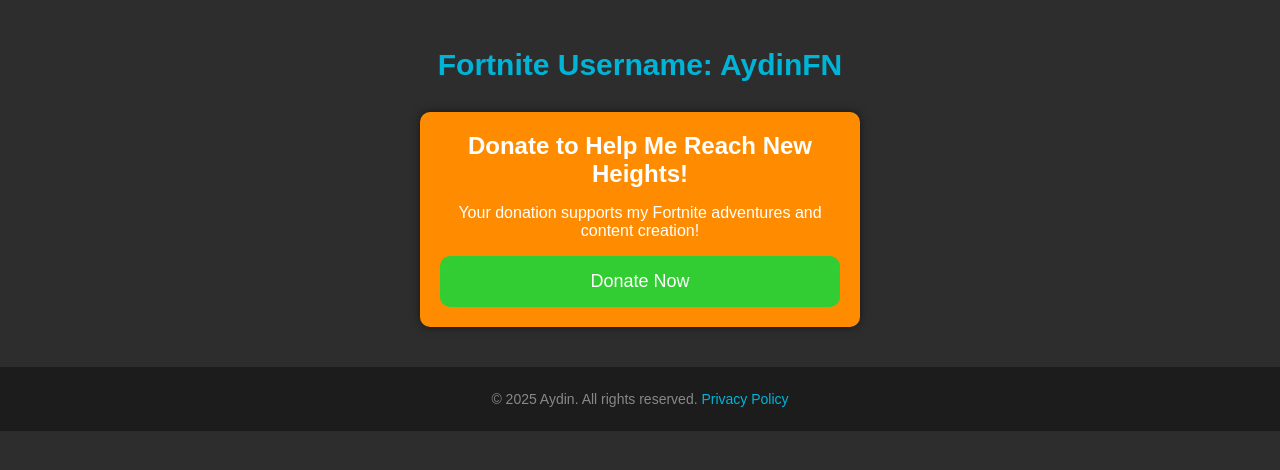
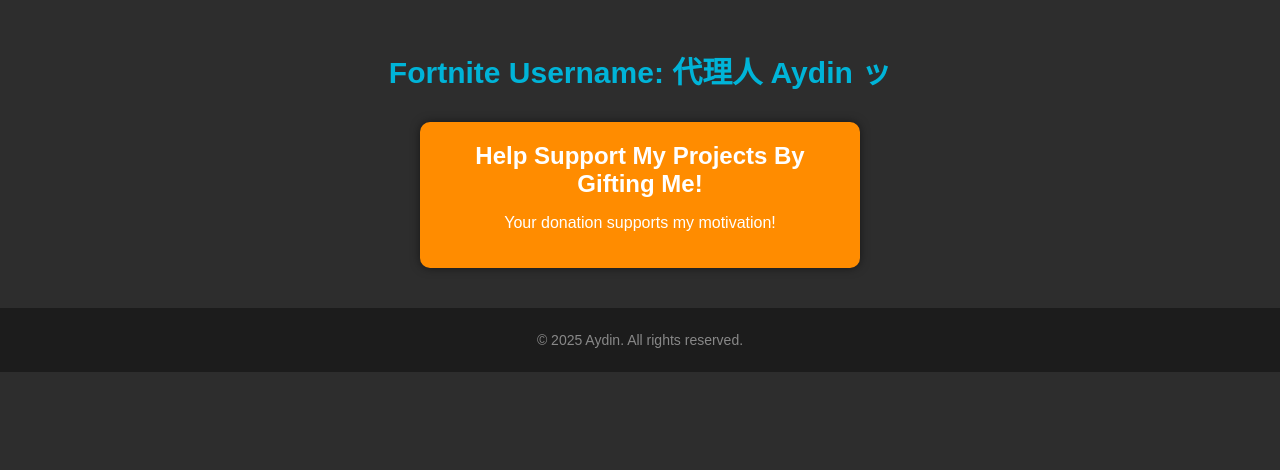
Before and after one commit to Sparky7980/Donate, a plain HTML site: page index.html in a window 1280 px wide. Shown: the part 302-772 px from the top of the page. Drawn offline with Linux system fonts and the light colour scheme.

Commit message:
Update index.html

```diff
--- a/index.html
+++ b/index.html
@@ -3,7 +3,7 @@
 <head>
   <meta charset="UTF-8">
   <meta name="viewport" content="width=device-width, initial-scale=1.0">
-  <title>Support Aydin in Fortnite!</title>
+  <title>Support Me in Fortnite!</title>
   <style>
     body {
       font-family: 'Arial', sans-serif;
@@ -92,18 +92,18 @@
 
   <div class="content">
     <div class="username">
-      <p>Fortnite Username: <span>AydinFN</span></p>
+      <p>Fortnite Username:  <span>代理人 Aydin ッ</span></p>
     </div>
 
     <div class="donation-box">
-      <h2>Donate to Help Me Reach New Heights!</h2>
-      <p>Your donation supports my Fortnite adventures and content creation!</p>
-      <button class="donate-button" onclick="window.location.href='https://donation-link.com';">Donate Now</button>
+      <h2>Help Support My Projects By Gifting Me!</h2>
+      <p>Your donation supports my motivation!</p>
+
     </div>
   </div>
 
   <footer class="footer">
-    <p>&copy; 2025 Aydin. All rights reserved. <a href="https://link-to-your-privacy-policy.com">Privacy Policy</a></p>
+    <p>&copy; 2025 Aydin. All rights reserved.
   </footer>
 
 </body>
```
